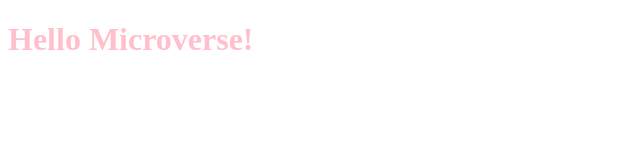
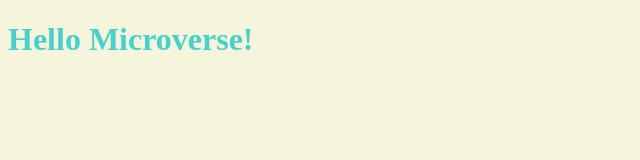
Before and after one commit to everinurmind/Hello-World, a plain HTML site: page index.html in a window 1280 px wide. Shown: the whole page, without its empty margins (0-640 px from the left). Drawn offline with Linux system fonts and the light colour scheme.

Commit message:
Update style.css

```diff
--- a/style.css
+++ b/style.css
@@ -1,3 +1,7 @@
 .header {
-color: pink;
+color: mediumturquoise;
 }
+
+body {
+    background-color: beige;
+}
```
